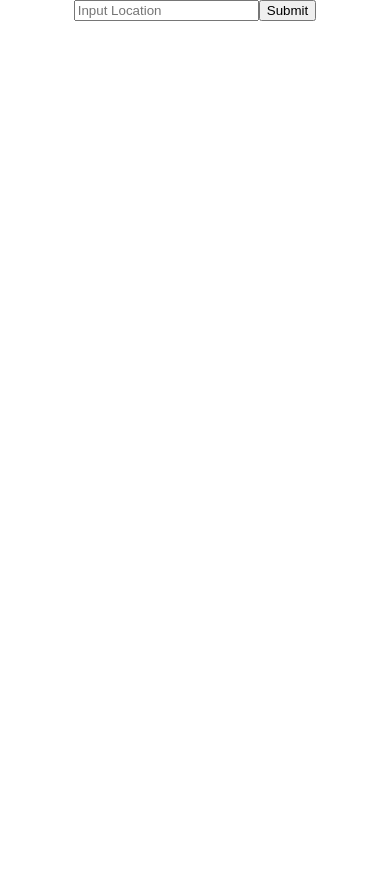
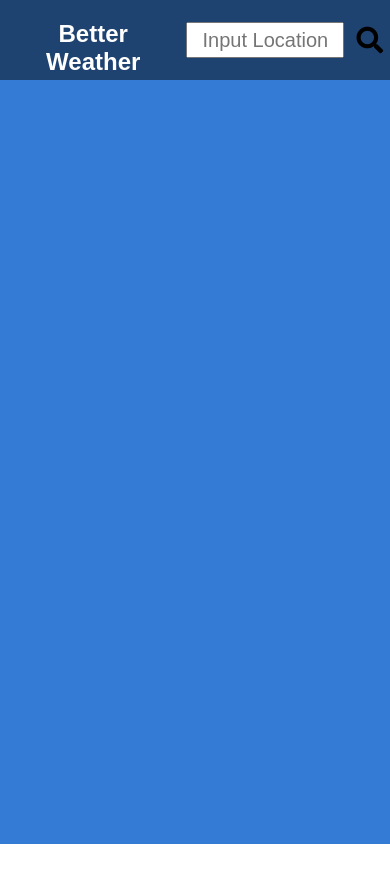
Before and after one commit to kevyw93/Better-Weather, a React (Create React App) app: page / in a window 390 px wide. Shown: the top 882 px of the page. After the commit the page ends 844 px from the top, so only its background shows below. Built offline with nearby package versions, Linux system fonts and the light colour scheme.

Commit message:
added a 1060 px media query and removed background color for each day-container

```diff
--- a/public/index.html
+++ b/public/index.html
@@ -10,6 +10,7 @@
     -->
     <link rel="manifest" href="%PUBLIC_URL%/manifest.json">
     <link rel="shortcut icon" href="%PUBLIC_URL%/favicon.ico">
+    <link rel="stylesheet" href="https://use.fontawesome.com/releases/v5.3.1/css/all.css" integrity="sha384-mzrmE5qonljUremFsqc01SB46JvROS7bZs3IO2EmfFsd15uHvIt+Y8vEf7N7fWAU" crossorigin="anonymous">
     <!--
       Notice the use of %PUBLIC_URL% in the tags above.
       It will be replaced with the URL of the `public` folder during the build.
--- a/src/App.css
+++ b/src/App.css
@@ -26,13 +26,47 @@
   from { transform: rotate(0deg); }
   to { transform: rotate(360deg); }
 }
-.app-top-bar{
-  height: 50px;
-}
 
 #root{
   height: 100vh;
   width: 100vw;
+  background-color: #347bd5;
+}
+
+.app-top-bar{
+  display:flex;
+  height: 80px;
+  background-color: #1f4371;
+  justify-content: space-between;
+}
+
+.app-title{
+  color: white;
+  padding: 0 10px;
+  font-family: fantasy;
+}
+
+.input-container{
+  display: flex;
+  align-items: center;
+}
+.app-top-bar input{
+  width: 150px;
+  height: 30px;
+  font-size: 20px;
+  text-align: center;
+}
+
+.app-top-bar button{
+  height: 50px;
+  padding: 3px 7px;
+  border: none;
+  background-color: transparent;
+  margin-left: 5px;
+
+}
+.app-top-bar button:hover{
+  cursor: pointer;
 }
 
 .App{
@@ -40,12 +74,16 @@
   width: 100%;
 }
 
-.daily-weather-container{
+.daily-weather-container {
   display: flex;
-  height: 100%;
+  height: calc(100% - 80px);
   justify-content: space-around;
-  color:white;
+  color: white;
+  overflow: scroll;
 }
+
+
+/* daily component css */
 .description{
   text-transform: capitalize;
 }
@@ -55,7 +93,6 @@
 }
 
 .dayofweek{
-  /* font-size: 32px; */
   padding: 7px 13px;
 }
 
@@ -68,11 +105,12 @@
 
 .day-container{
   flex-direction: column;
-  background-color: lightblue;
+  /* background-color: lightblue; */
   height: 350px;
   width: 200px;
   display: flex;
   border-radius: 20px;
+  margin-top: 20px;
 }
 
 .temp-container{
@@ -107,3 +145,36 @@
   margin-left: 1px;
   margin-right: 1px;
 }
+
+@media only screen and (max-width: 1060px) {
+  .day-container{
+    display: flex;
+    flex-direction: row;
+    justify-content: space-around;
+    width: 100%;
+  }
+  .App{
+    text-align: none;
+  }
+  .temp{
+    margin-left: 19px;
+  }
+  .dayofweek{
+    width: 160px;
+  }
+  .descrip-icon{
+    display:flex;
+    align-items: center;
+    width: 220px;
+  }
+  .daily-weather-container{
+    display: flex;
+    flex-direction: column;
+  }
+  .temp-container{
+    width: 180px;
+  }
+  .App .dayofweek{
+    text-align: left;
+  }
+}
--- a/src/App.js
+++ b/src/App.js
@@ -22,14 +22,14 @@ class App extends Component {
     let weather;
     get5DayWeather(cityStr).then(resp => {
       weather = [];
-      console.log(resp);
+      console.log(resp.list);
       for(let i = 0; i <resp.list.length; i += 8){
         weather.push(JSON.stringify(resp.list[i]));
       }
       return {weather: weather, currCity: resp.city.name, hourlyWeather: resp.list};
 
     }).then((newResp) => {
-      this.setState({weather: newResp.weather, currCity: newResp.currCity, city:""});
+      this.setState({weather: newResp.weather, currCity: newResp.currCity, city:"", hourlyWeather: newResp.hourlyWeather});
     });
 
   }
@@ -45,15 +45,18 @@ class App extends Component {
       ));
     }
     return (
-      <div className="App">
-        <div className="app-top-bar">
-          <input value={this.state.city} onChange={this.handleChange("city")} placeholder="Input Location"/>
-          <button onClick={this.grabWeather}>Submit</button>
-        </div>
-        <div className="daily-weather-container">
+      <main className="App">
+        <section className="app-top-bar">
+          <h1 className="app-title">Better Weather</h1>
+          <div className ="input-container">
+            <input value={this.state.city} onChange={this.handleChange("city")} placeholder="Input Location"/>
+            <button onClick={this.grabWeather}><i className="fa fa-search fa-2x" aria-hidden="true"></i></button>
+          </div>
+        </section>
+        <section className="daily-weather-container">
           {DailyWeather}
-        </div>
-      </div>
+        </section>
+      </main>
     );
   }
 }
--- a/src/daily_component.js
+++ b/src/daily_component.js
@@ -1,14 +1,6 @@
 import React,{Component} from "react";
 
 class DailyComponent extends Component {
-  constructor(props) {
-    super(props);
-    this.state = {weatherObj: null};
-  }
-
-  componentDidMount(){
-    this.setState({weatherObj: JSON.parse(this.props.weather)});
-  }
 
   render() {
     let date;
@@ -17,20 +9,23 @@ class DailyComponent extends Component {
     let day;
     let icon;
     let description;
-    if(this.state.weatherObj){
+
+    if(this.props.weather){
+      const weatherObj = JSON.parse(this.props.weather);
       day = this.props.day;
-      date = this.state.weatherObj.dt_txt.split(" ")[0].split("-").slice(1).join("/");
-      temp_min = this.state.weatherObj.main.temp_min;
-      temp_max = this.state.weatherObj.main.temp_max;
-      icon = <img className="weather-img" alt="weather-icon" src = {`http://openweathermap.org/img/w/${this.state.weatherObj.weather[0].icon}.png`} />;
-      description = this.state.weatherObj.weather[0].description;
+      date = weatherObj.dt_txt.split(" ")[0].split("-").slice(1).join("/");
+      temp_min = weatherObj.main.temp_min;
+      temp_max = weatherObj.main.temp_max;
+      icon = <img className="weather-img" alt="weather-icon" src = {`http://openweathermap.org/img/w/${weatherObj.weather[0].icon}.png`} />;
+      description = weatherObj.weather[0].description;
     }
+
     return(
       <div className="day-container">
           <div className="dayofweek">
             <h1>{day}</h1> <h4>{date}</h4>
           </div>
-          <div>
+          <div className="descrip-icon">
             <div>{icon}</div>
             <h4 className="description">{description}</h4>
           </div>
```
Also changed, not shown: 1 other file (tests, documents, lock files or other folders).
